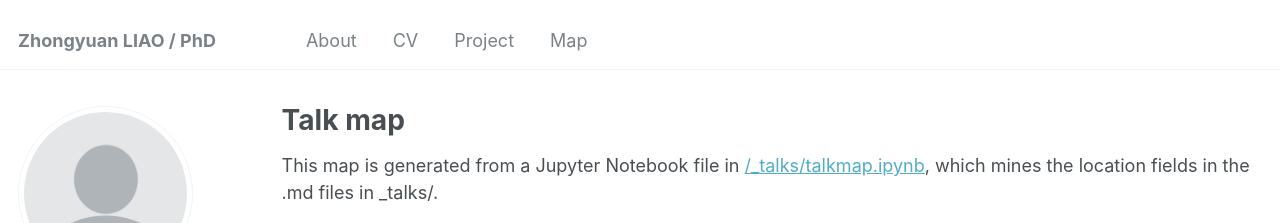
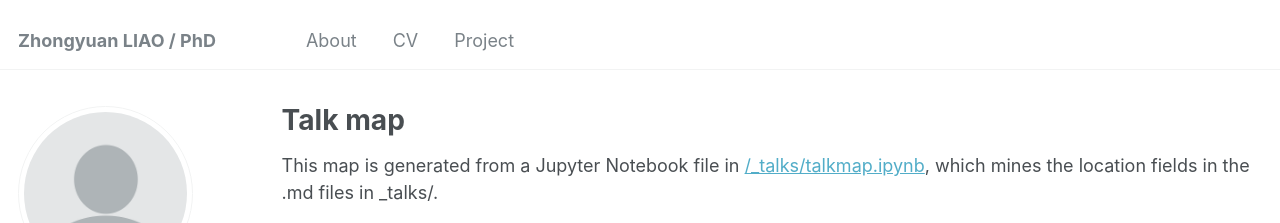
Before and after one commit to yuanzero/yuanzero.github.io, a Jekyll site: the page built from _pages/talkmap.html, in a window 1280 px wide. Shown: the top 223 px of the page. Built offline with Jekyll 4.4.1, drawn with Linux system fonts in a browser that asks for light colours; nearby versions of some CDN libraries; some web fonts are replaced.

Commit message:
Update navigation.yml

```diff
--- a/_data/navigation.yml
+++ b/_data/navigation.yml
@@ -8,6 +8,3 @@ main:
 
   - title: "Project"
     url: /project/
-
-  - title: "Map"
-    url: /map/
```
